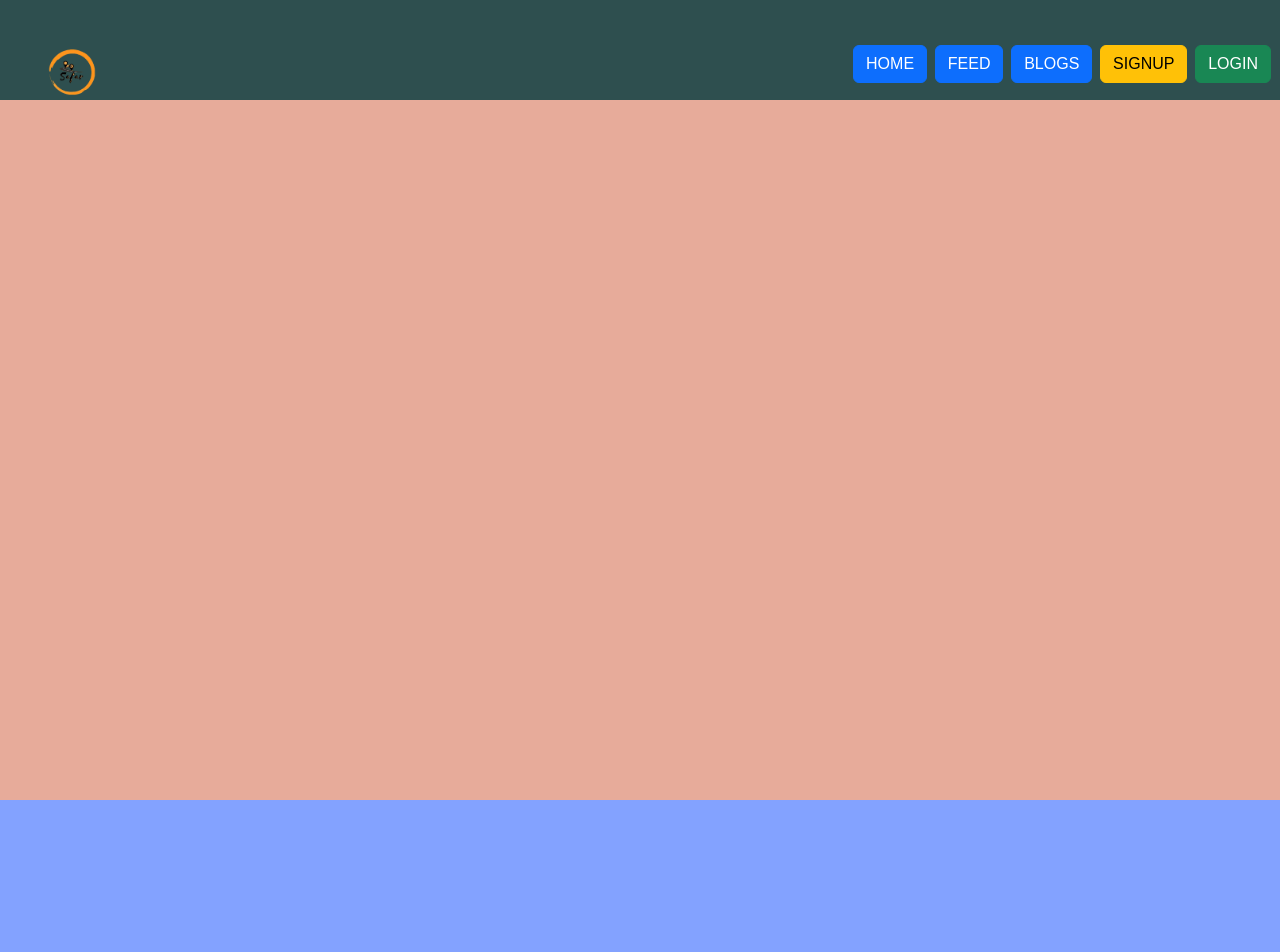
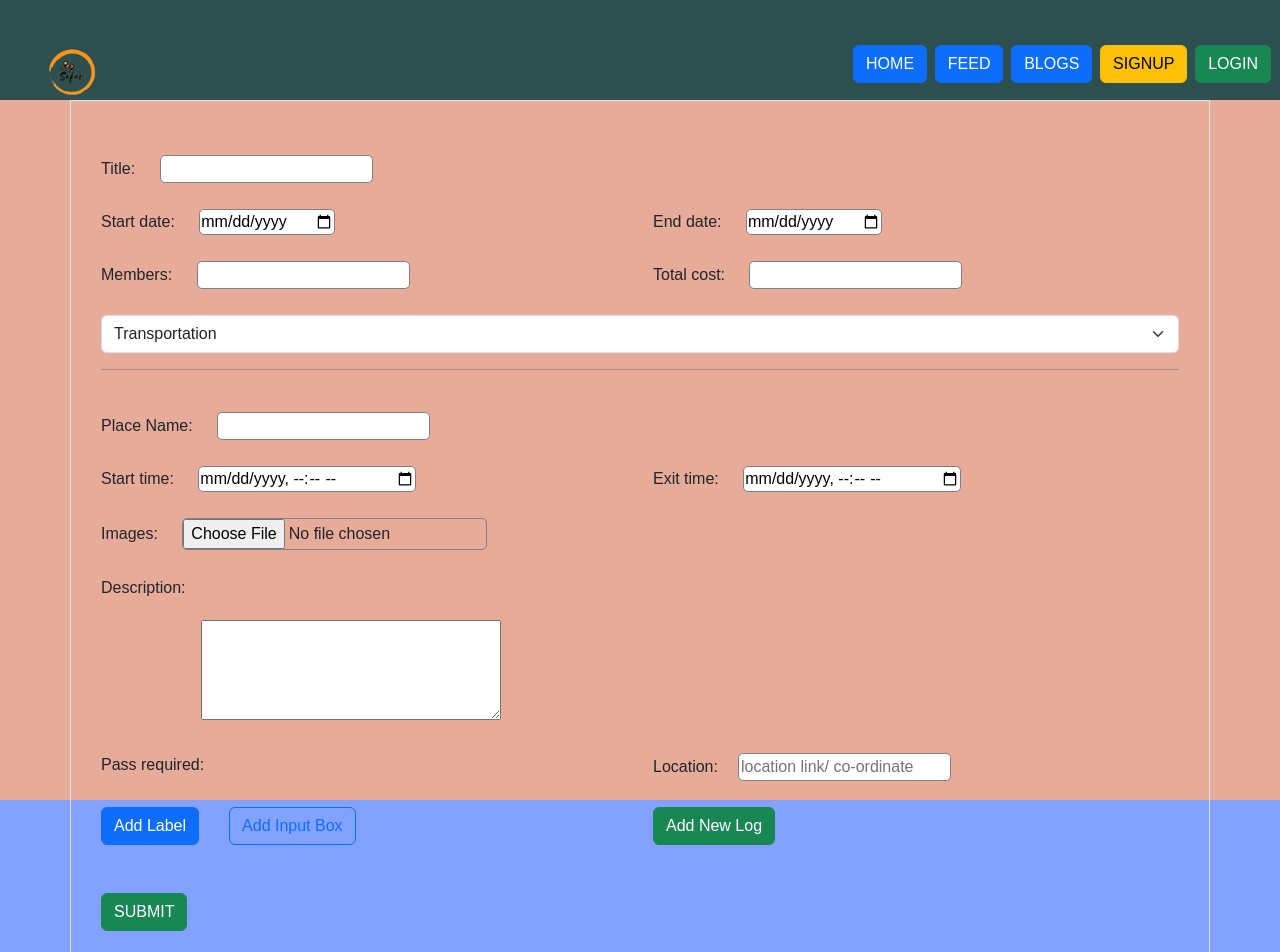
Before and after one commit to Abhiz003/Travel-Log-App, a React (Create React App) app in the folder SAFAR-frontend/safar/: page /addblog in a window 1280 px wide. Shown: the top 952 px of the page. Before the commit the page ends 800 px from the top, so only its background shows below. Built offline with nearby package versions, Linux system fonts and the light colour scheme.

Commit message:
add a User input orm for Logs entry

```diff
--- a/SAFAR-frontend/safar/src/App.js
+++ b/SAFAR-frontend/safar/src/App.js
@@ -14,6 +14,7 @@ import Login from './AuthPages/Login'
 import SignUp from './AuthPages/SignUp'
 import IntroPage from './Components/IntroPage';
 import Card1 from './Components/Card1';
+import AddBlog from './Components/AddBlog';
 // import Footer from './Components/Footer';
 
 function App() {
@@ -34,6 +35,7 @@ function App() {
           <Route path='/displayblog' element={<DisplayBlog />} />
           <Route path='/triplog' element={<TripLog />} />
           <Route path='/addAtale' element={<AddATale />} />
+          <Route path='/addblog' element={<AddBlog/>} />
           <Route path='/shareJourney' element={<ShareJourney />} />
 
           <Route path='/login' element={<Login />} />
--- /dev/null
+++ b/SAFAR-frontend/safar/src/Components/AddBlog.js
@@ -0,0 +1,97 @@
+import React from 'react'
+import '../Styles/AddBlog.css'
+
+const AddBlog = () => {
+	return (
+		<>
+			<div className="container border main-form-box">
+				<form action="">
+
+				<div className="main-parent mt-4">
+					<div className="main-box1">
+						<label>Title: <input type="text" /></label>
+					</div> {/* title / city / Country */}
+					<div className="main-box2">
+						<label>Start date: <input type="date" /></label>
+					</div>
+					<div className="main-box3">
+						<label>End date: <input type="date" /></label>
+					</div>
+
+					<div className="main-box4">
+						<label>Members: <input type="number" min="1" /></label>
+
+					</div>
+					<div className="main-box5">
+						<label>Total cost: <input type="number" min="0" /></label>
+					</div>
+					<div className="main-box6">
+						<select class="form-select" aria-label="Default select example">
+							<option selected>Transportation</option>
+							<option value="1">By Road</option>
+							<option value="2">By Railway</option>
+							<option value="3">By Air</option>
+						</select>
+					<hr />
+					</div>
+					<div className="main-box7">
+
+					<div className="log-parent">
+						<div className="div1">
+							<label>Place Name: <input type="text" palceholder="Enter place name"/></label>
+							 </div>
+						<div className="div2">
+							<label>Start time: <input type="datetime-local" /></label>
+							 </div>
+						<div className="div3">
+							<label>Exit time: <input type="datetime-local" /></label>
+						</div>
+						<div className="div4">
+							<label>Images: <input type="file" /></label>
+						</div>
+						<div className="div5">
+							<label>Description:<br></br>
+								<textarea  id="" cols="60" rows="5"></textarea>
+							</label>
+							 </div>
+						<div className="div6">
+							<label>Pass required:&nbsp;
+								<input type="checkbox" id="check"/> &nbsp;
+								<input type="text" placeholder="Enter amount of pass" className="passMoney"/>
+							</label>
+						</div>
+						<div className="div7">
+							<label>Location:
+								<input type="text" placeholder="location link/ co-ordinate"/>
+							</label>
+						</div>
+						<div className="div8 d-flex">
+							<button className="btn btn-primary">Add Label</button>
+							<button className="btn btn-outline-primary">Add Input Box</button>
+							 </div>
+						<div className="div9">
+							<button className="btn btn-success">Add New Log</button>
+							 </div>
+					</div>
+
+
+
+
+
+
+
+
+					</div>  {/* main box 7 ends */}
+				</div>
+
+				<button className="btn btn-success mt-5" type="submit">SUBMIT</button>
+			</form>
+			</div>
+
+
+
+		</>
+	)
+}
+
+export default AddBlog
--- a/SAFAR-frontend/safar/src/Components/ViewBlogs.js
+++ b/SAFAR-frontend/safar/src/Components/ViewBlogs.js
@@ -108,6 +108,7 @@ const ViewBlogs = () => {
           <br></br>
 
           <Link to="/addAtale">Add A Tale</Link>
+          <Link to="/addblog">Add a Blog</Link>
 
         </div>
       </main>
--- /dev/null
+++ b/SAFAR-frontend/safar/src/Styles/AddBlog.css
@@ -0,0 +1,107 @@
+/* --------------------BLOG form style------------ */
+
+/* .main-parent {
+    display: grid;
+    grid-template-columns: repeat(4, 1fr);
+    grid-template-rows: repeat(5, 1fr);
+    grid-column-gap: 0px;
+    grid-row-gap: 26px;
+    }
+
+    .main-box1 { grid-area: 1 / 1 / 2 / 6; }
+    .main-box2 { grid-area: 2 / 1 / 3 / 3; }
+    .main-box3 { grid-area: 2 / 3 / 3 / 5; }
+    .main-box4 { grid-area: 3 / 1 / 4 / 3; }
+    .main-box5 { grid-area: 3 / 3 / 4 / 5; }
+    .main-box6 { grid-area: 4 / 1 / 5 / 5; }
+    .main-box7 { grid-area: 5 / 1 / 6 / 5; } */
+
+
+
+
+    /* --------------------Log 1  form style------------ */
+
+    /* .log1-parent {
+        display: grid;
+        grid-template-columns: repeat(2, 1fr);
+        grid-template-rows: repeat(6, 1fr);
+        grid-column-gap: 0px;
+        grid-row-gap: 26px;
+        }
+
+        .div1 { grid-area: 1 / 1 / 2 / 3; }
+        .div2 { grid-area: 2 / 1 / 3 / 2; }
+        .div3 { grid-area: 2 / 2 / 3 / 3; }
+        .div4 { grid-area: 3 / 1 / 4 / 3; }
+        .div5 { grid-area: 4 / 1 / 5 / 3; }
+        .div6 { grid-area: 5 / 1 / 6 / 2; }
+        .div7 { grid-area: 5 / 2 / 6 / 3; }
+        .div8 { grid-area: 6 / 1 / 7 / 2; }
+        .div9 { grid-area: 6 / 2 / 7 / 3; } */
+
+
+
+
+
+
+.main-form-box{
+    padding:30px;
+}
+        /* ------main form style ----------------- */
+
+
+        .main-parent {
+            display: grid;
+            grid-template-columns: repeat(4, 1fr);
+            grid-template-rows: repeat(5, auto);
+            grid-gap: 26px;
+        }
+
+        .main-box1 { grid-area: 1 / 1 / 2 / 5; } /* Adjusted grid area */
+        .main-box2 { grid-area: 2 / 1 / 3 / 3; }
+        .main-box3 { grid-area: 2 / 3 / 3 / 5; }
+        .main-box4 { grid-area: 3 / 1 / 4 / 3; }
+        .main-box5 { grid-area: 3 / 3 / 4 / 5; }
+        .main-box6 { grid-area: 4 / 1 / 5 / 5; } /* Adjusted grid area */
+        .main-box7 { grid-area: 5 / 1 / 6 / 5; }
+
+/* -------------mini form----------------- */
+
+        .log-parent {
+            display: grid;
+            grid-template-columns: repeat(2, 1fr);
+            grid-template-rows: repeat(6, auto);
+            grid-gap: 26px;
+
+        }
+
+        .div1 { grid-area: 1 / 1 / 2 / 3; }
+        .div2 { grid-area: 2 / 1 / 3 / 2; }
+        .div3 { grid-area: 2 / 2 / 3 / 3; }
+        .div4 { grid-area: 3 / 1 / 4 / 3; }
+        .div5 { grid-area: 4 / 1 / 5 / 3; }
+        .div6 { grid-area: 5 / 1 / 6 / 2; }
+        .div7 { grid-area: 5 / 2 / 6 / 3; }
+        .div8 { grid-area: 6 / 1 / 7 / 2; gap:30px; }
+        .div9 { grid-area: 6 / 2 / 7 / 3; }
+
+
+/* -----------inputs styles--------------- */
+
+input{
+    border-radius:5px;
+    outline: none;
+    border:1px solid grey;
+    margin-left: 20px;
+}
+
+
+
+
+#check:checked + .passMoney {
+    display: inline;
+}
+
+#check:not(:checked) + .passMoney {
+    display: none;
+}
```
